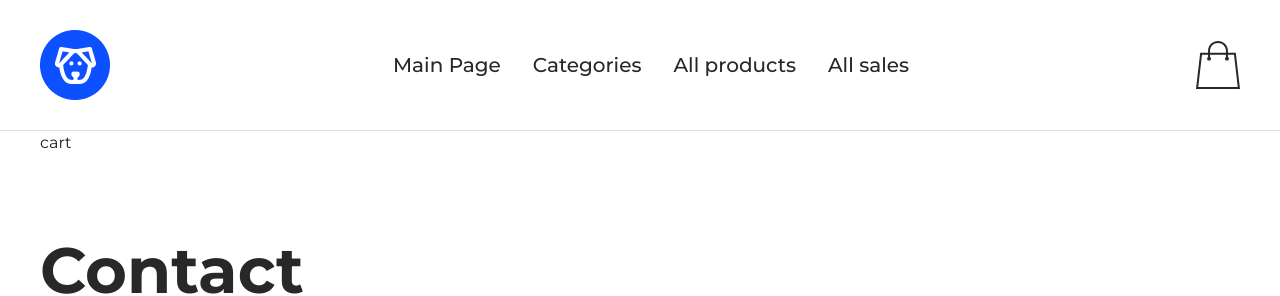
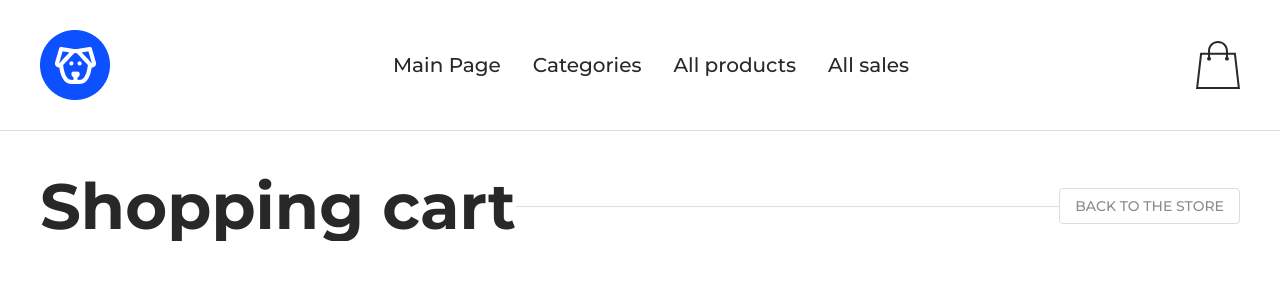
Before and after one commit to DEN21R/pet_prodject, a React (Vite) app in the folder client/pet_shop_front/: page /cart in a window 1280 px wide. Shown: the top 296 px of the page. Built offline with nearby package versions, Linux system fonts and the light colour scheme.

Commit message:
added TitleWithAction

```diff
--- a/client/pet_shop_front/src/pages/cart/index.jsx
+++ b/client/pet_shop_front/src/pages/cart/index.jsx
@@ -1,10 +1,15 @@
 import { Box, Typography } from '@mui/material'
 import PageContainer from '../../ui/pageContainer'
+import TitleWithAction from '../../ui/TitleWithAction'
 
 function Cart() {
   return (
     <PageContainer>
-      <Typography>cart</Typography>
+      <TitleWithAction
+        title="Shopping cart"
+        nav="/categories"
+        btnText="Back to the store"
+      />
     </PageContainer>
   )
 }
--- a/client/pet_shop_front/src/pages/main/mainCategories/index.jsx
+++ b/client/pet_shop_front/src/pages/main/mainCategories/index.jsx
@@ -1,6 +1,15 @@
-import { Box } from '@mui/material'
+import PageContainer from '../../../ui/pageContainer'
+import TitleWithAction from '../../../ui/TitleWithAction'
 
 function MainCategories() {
-  return <Box></Box>
+  return (
+    <PageContainer>
+      <TitleWithAction
+        title="Categories"
+        nav="/categories"
+        btnText="All categories"
+      />
+    </PageContainer>
+  )
 }
 export default MainCategories
--- /dev/null
+++ b/client/pet_shop_front/src/ui/titleWithAction/index.jsx
@@ -0,0 +1,29 @@
+import { Box, Button, Divider, Typography } from '@mui/material'
+import { useNavigate } from 'react-router-dom'
+
+function TitleWithAction({ nav, title, btnText }) {
+  const navigate = useNavigate()
+  return (
+    <Box mt={5}>
+      <Box
+        sx={{
+          display: 'flex',
+          alignItems: 'center',
+        }}
+      >
+        <Box>
+          <Typography variant="titleTypography">{title}</Typography>
+        </Box>
+        <Divider sx={{ flexGrow: 1, color: '#DDDDDD' }} />
+        <Button
+          variant="outlined"
+          sx={{ color: '#8B8B8B', borderColor: '#DDDDDD' }}
+          onClick={() => navigate(nav)}
+        >
+          {btnText}
+        </Button>
+      </Box>
+    </Box>
+  )
+}
+export default TitleWithAction
```
